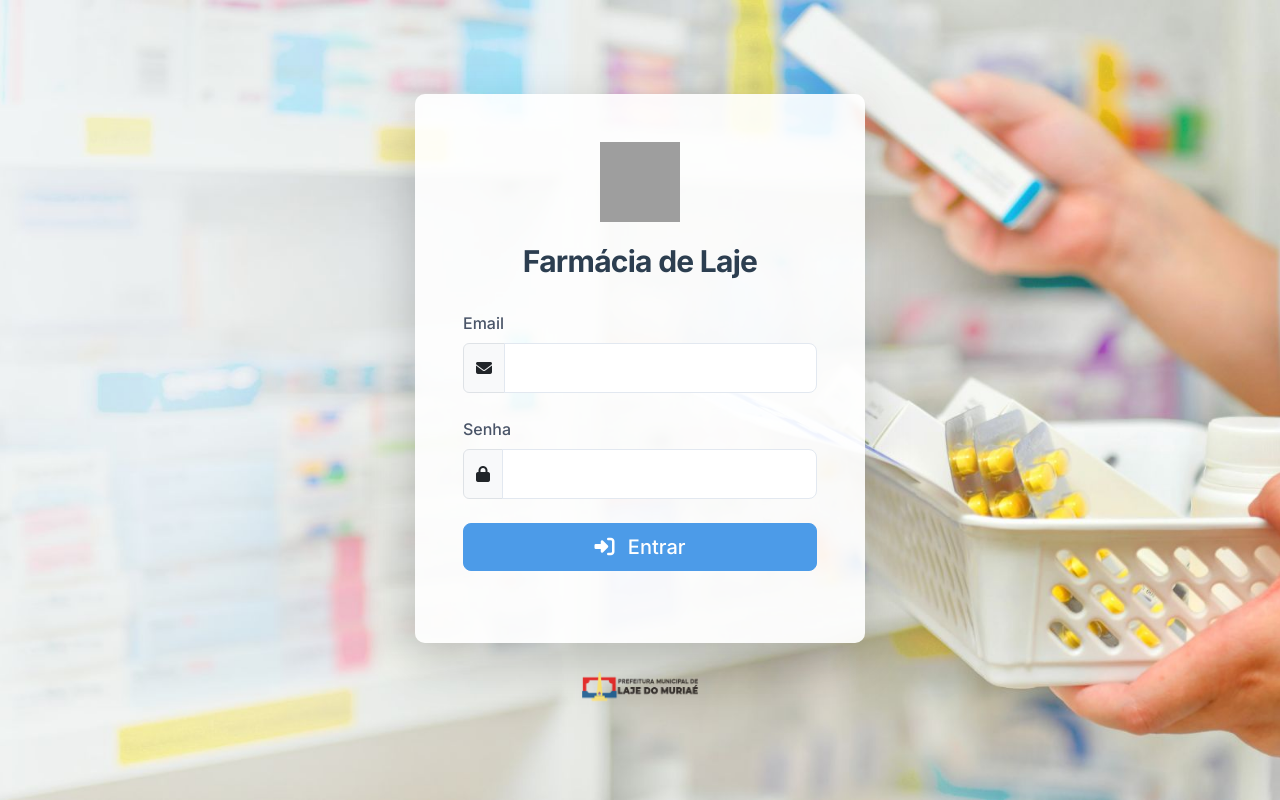
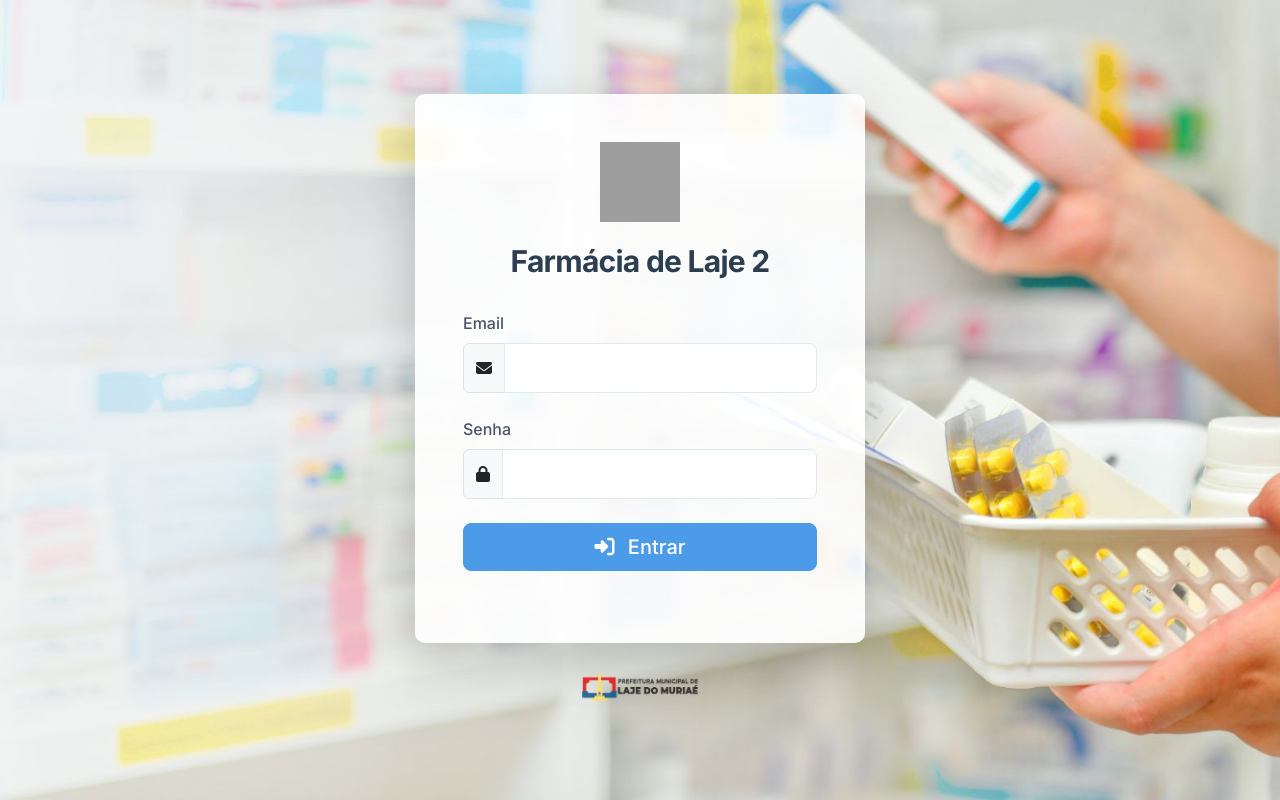
Before and after one commit to gustavo9br/Controle-de-Farmacia-de-Prefeituras, a PHP site: page /login.php in a window 1280 px wide. Run offline with PHP 8.4, Linux system fonts and the light colour scheme; grey boxes are pictures that could not be loaded.

Commit message:
alterei o nome do sistema no login

```diff
--- a/login.php
+++ b/login.php
@@ -188,7 +188,7 @@ $csrf_token = gerarCSRFToken();
                         <img src="images/logo.svg" alt="Logo Farmácia" style="width: 80px; height: 80px;">
                     </div>
 
-                    <h1 class="login-title">Farmácia de Laje</h1>
+                    <h1 class="login-title">Farmácia de Laje 2</h1>
 
                     <?php if (!empty($error)): ?>
                         <div class="alert alert-danger" role="alert">
```
Also changed, not shown: 1 other file.
